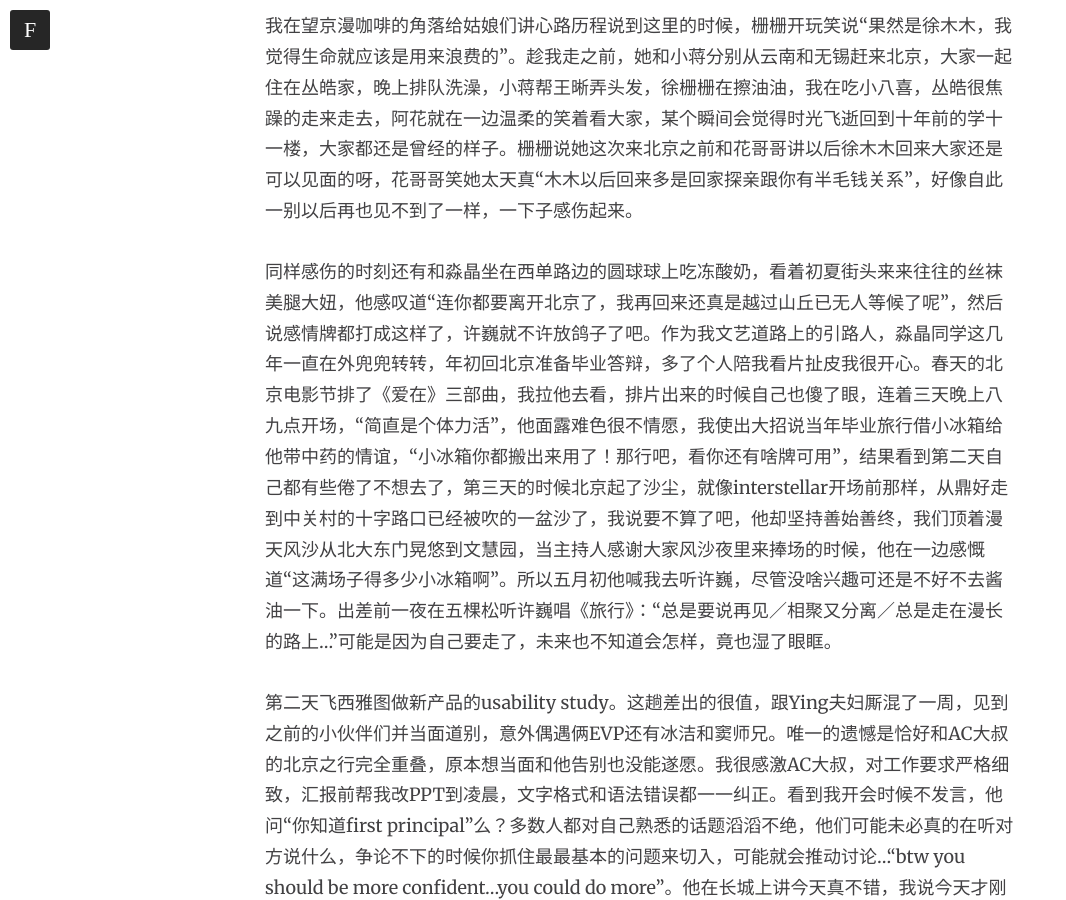
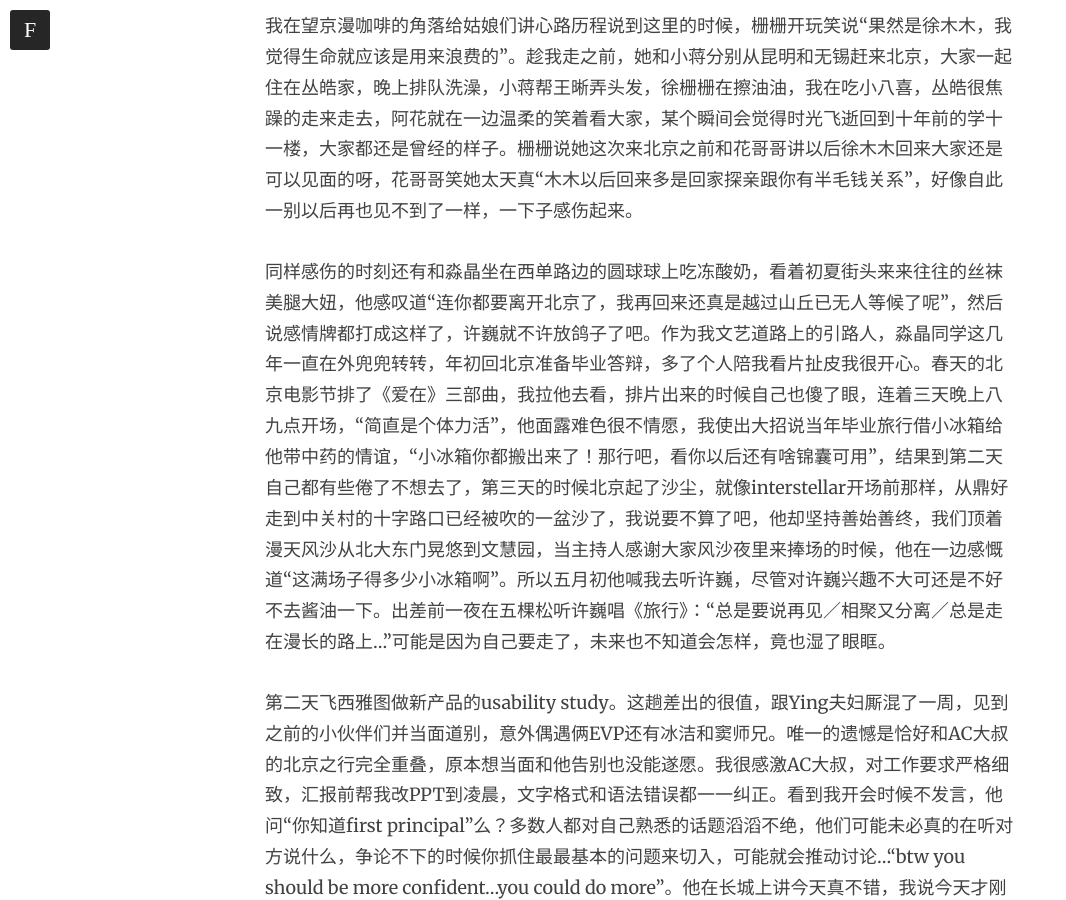
Before and after one commit to ruixinxu/ruxubooks.com, a Jekyll site: the page built from _posts/2015-10-26-singapore.markdown, in a window 1280 px wide and 900 px high, scrolled down 2560 px. Shown: the whole window, without its empty margins (0-1066 px from the left). Built offline with Jekyll 4.4.1, drawn with Linux system fonts in a browser that asks for light colours; nearby versions of some CDN libraries; comment, search, counter and statistics services are not loaded; some of the changed text lies outside the part shown.

Commit message:
update singapore
update singapore

```diff
--- a/_posts/2015-10-26-singapore.markdown
+++ b/_posts/2015-10-26-singapore.markdown
@@ -19,19 +19,19 @@
 
 尽管心里已经有了倾向，在最终决定之前还是找好些人聊了聊。聂老师上来劈头就问“还找不找对象啦？！”；爽姐姐提醒我说“创业公司也有创业公司的问题，如果最终还是想去大公司的话，这段经历不见得比待在微软或者换家大公司更好”；丁core鼓励说“你要是男生的话我会劝你仔细考虑考虑，女生嘛，反正以后结婚生娃事业上也会被打断，想试就试试呗”；sun直截了当“创业公司要啥pm啊，ceo就该自己搞定了嘛，你知道的我一向不buy in pm这个role的，我的公司以后也不会有pm...”；队长质疑说“跑新加坡去？背井离乡的...知道为啥东南亚没有大的互联网公司么？本地市场太小，打外面市场又太远很难接地气...”；zhiwei了解完情况说“我觉得可以试一试，新加坡政府蛮鼓励科技创业，又是个技术性导向的公司，可以学到东西就好啦，实在不行就回北京呗，不怕没工作，只是你这一走o大大要伤心了...”；出差时候和Ying夫妇还有dj聊起来也感慨，能有机会做cosmos这样潜力股的项目是挺难得的，四年没换项目没换组在微软更实属不易，这些积累说放弃就放弃其实蛮可惜的，“更别提pm transfer去美国绿卡排队都比一般开发要快，哎，你要不transfer过来排了绿卡再去加州找个startup呗。”；O大大深谙我的终极人生理想是当妈妈并把自己的经验传递给我家娃，在掰扯了一个多少小时选择与未来之后他发信息说“The more I think about it the less I think it is a good idea to go for this startup, having deeper experience in your field will give you more knowledge to share with your kids as well and to help advise them.” 这牌打得真是直抵我心，后来有一天和巴哈伊小分队吃麻辣香锅，谈到生活经历对孩子们的影响，那一幕说不同地方的生活经历会不自觉的刻入到一个人的性格当中，像是后天基因一样，即使是已经成年的人。所以既然自己想去到不同的地方，那不如就去喽，谁也说不好对自己对未来会有什么样的影响。
 
-当然还有父母，一句“父母在，不远游”不知平添了多少远行孩子心中的愧疚，近些年开始有声音跳出来说单看这六个字其实是对原文的断章取义，全文是“父母在，不远游，游必有方。” 是说离开可以，但是必须给父母一个交代，去哪里去做什么几时回来，勿让他们空挂念。聂老师当年离开微软去大鱼他妈妈仨月没理他，bo老师回国创业时也被父母质问“要你博士去干啥”，所以和父母讲之前我已经做好心理准备这关是不好过的，然而相比之下，他们简直太开明了。老妈给我充分的信任和支持让我自己做决定，老爸连续抛出一连串的犀利问题，我一一解释后，他喃喃道“我还是觉得没有这个必要，现在不是已经挺好的么？”我明白对护女心切的老徐来讲，不跳脚反对就已经是莫大的支持了。HP和AGL说徐木木你看你大可不必担心哪种选择会对你家娃更好，因为他们长大会自己做选择，根本不会听你的。
+当然还有父母，一句“父母在，不远游”不知平添了多少远行孩子心中的愧疚，近些年开始有声音跳出来说单看这六个字其实是对原文的断章取义，全文是“父母在，不远游，游必有方。” 是说离开可以，但是必须给父母一个交代，去哪里去做什么几时回来，勿让他们空挂念。聂老师当年离开微软去大鱼他妈妈仨月没理他，bo老师回国创业时也被父母质问“要你博士去干啥”，所以和父母讲之前我已经做好心理准备这关是不好过的，然而相比之下，他们简直太开明了。老妈给我充分的信任和支持让我自己做决定，老爸抛出一连串的犀利问题，我一一解释后，他喃喃道“我还是觉得没有这个必要，现在不是已经挺好的么？”我明白对护女心切的老徐来讲，不跳脚反对就已经是莫大的支持了。HP和AGL说徐木木你看你大可不必担心哪种选择会对你家娃更好，因为他们长大会自己做选择，根本不会听你的。
 
 特别感谢这些建议、质疑和分析，让我看到许多之前忽略的点，更加理性全面的考虑这个决定，反而更加坚定：时间是我唯一珍贵的筹码，时不我待，我必须直接去做我想做的事情，任何的拖延妥协和曲线救国都是在浪费生命。
 
-我在望京漫咖啡的角落给姑娘们讲心路历程说到这里的时候，栅栅开玩笑说“果然是徐木木，我觉得生命就应该是用来浪费的”。趁我走之前，她和小蒋分别从云南和无锡赶来北京，大家一起住在丛皓家，晚上排队洗澡，小蒋帮王晰弄头发，徐栅栅在擦油油，我在吃小八喜，丛皓很焦躁的走来走去，阿花就在一边温柔的笑着看大家，某个瞬间会觉得时光飞逝回到十年前的学十一楼，大家都还是曾经的样子。栅栅说她这次来北京之前和花哥哥讲以后徐木木回来大家还是可以见面的呀，花哥哥笑她太天真“木木以后回来多是回家探亲跟你有半毛钱关系”，好像自此一别以后再也见不到了一样，一下子感伤起来。
+我在望京漫咖啡的角落给姑娘们讲心路历程说到这里的时候，栅栅开玩笑说“果然是徐木木，我觉得生命就应该是用来浪费的”。趁我走之前，她和小蒋分别从昆明和无锡赶来北京，大家一起住在丛皓家，晚上排队洗澡，小蒋帮王晰弄头发，徐栅栅在擦油油，我在吃小八喜，丛皓很焦躁的走来走去，阿花就在一边温柔的笑着看大家，某个瞬间会觉得时光飞逝回到十年前的学十一楼，大家都还是曾经的样子。栅栅说她这次来北京之前和花哥哥讲以后徐木木回来大家还是可以见面的呀，花哥哥笑她太天真“木木以后回来多是回家探亲跟你有半毛钱关系”，好像自此一别以后再也见不到了一样，一下子感伤起来。
 
-同样感伤的时刻还有和淼晶坐在西单路边的圆球球上吃冻酸奶，看着初夏街头来来往往的丝袜美腿大妞，他感叹道“连你都要离开北京了，我再回来还真是越过山丘已无人等候了呢”，然后说感情牌都打成这样了，许巍就不许放鸽子了吧。作为我文艺道路上的引路人，淼晶同学这几年一直在外兜兜转转，年初回北京准备毕业答辩，多了个人陪我看片扯皮我很开心。春天的北京电影节排了《爱在》三部曲，我拉他去看，排片出来的时候自己也傻了眼，连着三天晚上八九点开场，“简直是个体力活”，他面露难色很不情愿，我使出大招说当年毕业旅行借小冰箱给他带中药的情谊，“小冰箱你都搬出来用了！那行吧，看你还有啥牌可用”，结果看到第二天自己都有些倦了不想去了，第三天的时候北京起了沙尘，就像interstellar开场前那样，从鼎好走到中关村的十字路口已经被吹的一盆沙了，我说要不算了吧，他却坚持善始善终，我们顶着漫天风沙从北大东门晃悠到文慧园，当主持人感谢大家风沙夜里来捧场的时候，他在一边感慨道“这满场子得多少小冰箱啊”。所以五月初他喊我去听许巍，尽管没啥兴趣可还是不好不去酱油一下。出差前一夜在五棵松听许巍唱《旅行》：“总是要说再见／相聚又分离／总是走在漫长的路上...”可能是因为自己要走了，未来也不知道会怎样，竟也湿了眼眶。
+同样感伤的时刻还有和淼晶坐在西单路边的圆球球上吃冻酸奶，看着初夏街头来来往往的丝袜美腿大妞，他感叹道“连你都要离开北京了，我再回来还真是越过山丘已无人等候了呢”，然后说感情牌都打成这样了，许巍就不许放鸽子了吧。作为我文艺道路上的引路人，淼晶同学这几年一直在外兜兜转转，年初回北京准备毕业答辩，多了个人陪我看片扯皮我很开心。春天的北京电影节排了《爱在》三部曲，我拉他去看，排片出来的时候自己也傻了眼，连着三天晚上八九点开场，“简直是个体力活”，他面露难色很不情愿，我使出大招说当年毕业旅行借小冰箱给他带中药的情谊，“小冰箱你都搬出来了！那行吧，看你以后还有啥锦囊可用”，结果到第二天自己都有些倦了不想去了，第三天的时候北京起了沙尘，就像interstellar开场前那样，从鼎好走到中关村的十字路口已经被吹的一盆沙了，我说要不算了吧，他却坚持善始善终，我们顶着漫天风沙从北大东门晃悠到文慧园，当主持人感谢大家风沙夜里来捧场的时候，他在一边感慨道“这满场子得多少小冰箱啊”。所以五月初他喊我去听许巍，尽管对许巍兴趣不大可还是不好不去酱油一下。出差前一夜在五棵松听许巍唱《旅行》：“总是要说再见／相聚又分离／总是走在漫长的路上...”可能是因为自己要走了，未来也不知道会怎样，竟也湿了眼眶。
 
-第二天飞西雅图做新产品的usability study。这趟差出的很值，跟Ying夫妇厮混了一周，见到之前的小伙伴们并当面道别，意外偶遇俩EVP还有冰洁和窦师兄。唯一的遗憾是恰好和AC大叔的北京之行完全重叠，原本想当面和他告别也没能遂愿。我很感激AC大叔，对工作要求严格细致，汇报前帮我改PPT到凌晨，文字格式和语法错误都一一纠正。看到我开会时候不发言，他问“你知道first principal”么？多数人都对自己熟悉的话题滔滔不绝，他们可能未必真的在听对方说什么，争论不下的时候你抓住最最基本的问题来切入，可能就会推动讨论...“btw you should be more confident...you could do more”。他在长城上讲今天真不错，我说今天才刚过过了一半可能下半天会发生很糟糕的事情呢，然后他停下来很严肃的说你这样态度有问题“life is what happens to u while u r busying with other plans” 所以不要总担心还没发生的事情enjoy current monment...听到我说要离开微软他凶我一顿你搞毛呀，第二天又打电话过来说反思了一下觉得昨天自己反应太过激了，“you have my support”。
+第二天飞西雅图做新产品的usability study。这趟差出的很值，跟Ying夫妇厮混了一周，见到之前的小伙伴们并当面道别，意外偶遇俩EVP还有冰洁和窦师兄。唯一的遗憾是恰好和AC大叔的北京之行完全重叠，原本想当面和他告别也没能遂愿。我很感激AC大叔，对工作要求严格细致，汇报前帮我改PPT到凌晨，文字格式和语法错误都一一纠正。看到我开会时候不发言，他问“你知道first principal”么？多数人都对自己熟悉的话题滔滔不绝，他们可能未必真的在听对方说什么，争论不下的时候你抓住最最基本的问题来切入，可能就会推动讨论...“btw you should be more confident...you could do more”。他在长城上讲今天真不错，我说今天才刚过过了一半可能下半天会发生很糟糕的事情呢，然后他停下来很严肃的说你这样态度有问题“life is what happens to u while u r busy making other plans” 所以不要总担心还没发生的事情enjoy current monment...听到我说要离开微软他凶我一顿你搞毛呀，第二天又打电话过来说反思了一下觉得昨天自己反应太过激了“I want let you know you have my support”。
 
-自己总觉得在微软的时候太幸运了，潜意识也想跳出来看看离开这些幸运的自己到底能有几斤几两。其实是很不成熟的想法。因为出来之后发现自己想摆脱掉的却是烙印最深的，最开始别人介绍我不说名字只讲“微软来的pm”，来面试的intern也直言翻了我的linkedin看我是“微软来的pm”。我爱微软，但我更爱open source。回头看这四个月，大多是在意料之中，除了小伙伴们纯真善良的让我意外。好像回到刚上班的那会儿，大家一起天天商量去哪里玩，要不要找个小岛装尸体，万圣节要不要去圣淘沙的鬼屋，天啊鬼屋，我上次去鬼屋已经是高中时候的事情了...，一群人一起疯狂猜词，有人笑得在地上打滚，笑点低笑控能力差到让我震惊。还有室长和张老师，努力培养我做为灯泡林平的接班人，去哪里都带着我。
+自己总觉得在微软的时候太幸运了，潜意识也想跳出来看看离开这些幸运的自己到底能有几斤几两。其实是很不成熟的想法。因为出来之后发现自己想摆脱掉的却是烙印最深的，最开始别人介绍我不说名字只讲“微软来的pm”，来面试的intern也直言翻了我的linkedin看我是“微软来的pm”。我爱微软，但我更爱open source。回头看这四个月，大多是在意料之中，除了小伙伴们纯真善良的让我意外。好像回到刚上班的那会儿，大家一起天天商量去哪里玩，要不要找个小岛装尸体，万圣节要不要去圣淘沙的鬼屋，天啊，鬼屋，上次去鬼屋还是高中时候的事情...一群人一起疯狂猜词，有人笑得在地上打滚，笑点低笑控能力差到让我震惊。还有室长和张老师，努力培养我做为灯泡林平的接班人，去哪里都带着我。
 
-多数时候还是很开心的，只是父母是我的心结。当初决定要来的时候，老徐质问我很多问题，我一一作答，他见我这样轴也无话可说只自己喃喃“我是觉得你没有这个必要去这么做”。那会儿奶奶病重，他照料奶奶已是焦头烂额，想来愧疚，我非但没有替他分忧反而回家跟他讲，“给我两年的时间，两年过了我就回来结婚生娃，不折腾了，就这两年再让我折腾一下吧”。送我走的那天路上他妥协，“想去看看就去看吧，看够了就回来，也不用非得等到两年了”。我听了这话眼眶就湿了，想当年找工作十月份没有offer的时候给家里打电话说压力大的睡不着觉，老徐就说不怕没工作就回家我养你。后来看寿司之神，二郎对自立门户的二儿子说从此你无家可归了，意在激励儿子没有后路的勇往直前。有时候会想爸爸这样的宠溺会不会让我变得太软弱。爸爸有位很好的朋友姓商，也有个女儿跟我一般大，曾经和爸爸说你该鼓励她到处走而不是总想护她在自己的羽毛底下，我当时觉得商伯伯好懂我。五月份回家的时候听说商伯伯去世了，心脏病突发，我坐在沙发上哭成泪人，好害怕这样的事情发生。
+多数时候还是很开心的，只是父母是我的心结。当初决定要来的时候，老徐见我这样轴也只自己喃喃“我是觉得你没有这个必要去这么做”。那会儿奶奶病重，他照料奶奶已是焦头烂额，想来愧疚，我非但没有替他分忧反而回家跟他添忧，“给我两年的时间，两年过了我就回来结婚生娃，不折腾了，就这两年再让我折腾一下吧”。送我走的那天路上他妥协，“想去看看就去看吧，看够了就回来，也不用非得等到两年了”。我听了这话眼眶就湿了，想当年找工作十月份没有offer的时候给家里打电话说压力大的睡不着觉，老徐就说不怕没工作就回家我养你。后来看寿司之神，二郎对自立门户的二儿子说从此你无家可归了，意在激励儿子没有后路的勇往直前。有时候会想爸爸这样的宠溺会不会让我变得太软弱。爸爸有位很好的朋友姓商，也有个女儿跟我一般大，曾经和爸爸说你该鼓励她到处走而不是总想护她在自己的羽毛底下，我当时觉得商伯伯好懂我。五月份回家的时候听说商伯伯去世了，心脏病突发，我坐在沙发上哭成泪人，好害怕这样的事情发生。
 
 八月份奶奶去世，我的爸爸没有妈妈了。回家奔丧，长这么大第一次参加丧礼，亲身参与到那些传统的风俗里，更加明白父亲身上背负的家族责任感，也更加清楚的看到自己的无用。当我们总在说要多去体验不同的异域文化的时候，自己对故土文化的认识理解又有多少呢？那些小时候被洗脑说是要杜绝的封建迷信包含了太多传统中国文化。可是我在这个面前是无力的，插入不进去的，读《陆犯焉识》通篇最触动我的就是“恩娘看着自己曾经看重的焉识却慢慢地说：焉识，真没想到，你读书读得这么没用场。中国是个啥地方？做学问做三分，做人做七分。外国的人要紧的是发明这种机器，发明那种机器，中国人呢，要紧的就是你跟我搞，我跟你斗。你不懂这个学问，在中国就是个没用场的人。”虽然偏激但是有种说不出的感同身受。
 
```
Also changed, not shown: other parts of _posts/2015-10-26-singapore.markdown (+1 -1 lines).
